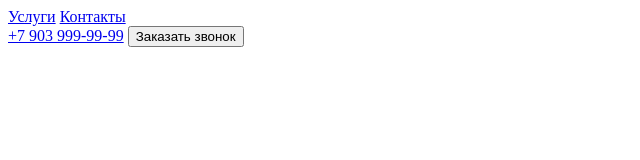
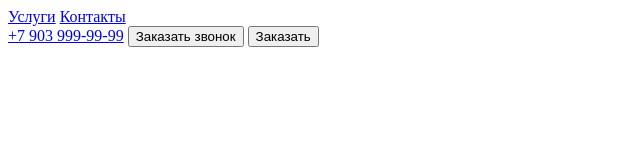
Before and after one commit to ednovikov/special-app, a plain HTML site: page index.html in a window 1280 px wide. Shown: the whole page, without its empty margins (0-640 px from the left). Drawn offline with Linux system fonts and the light colour scheme.

Commit message:
'test3com1'

```diff
--- a/index.html
+++ b/index.html
@@ -16,6 +16,7 @@
         <div>
             <a href="tel +79039999999">+7 903 999-99-99</a>
             <button>Заказать звонок</button>
+            <button>Заказать</button>
         </div>
     </header>
 </body>
```
